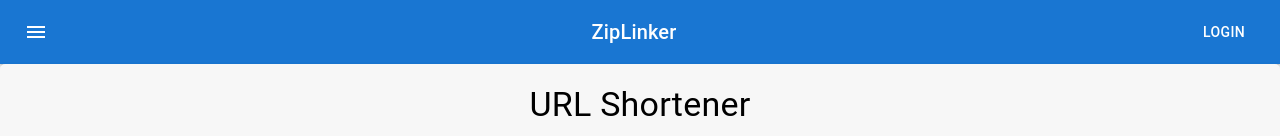
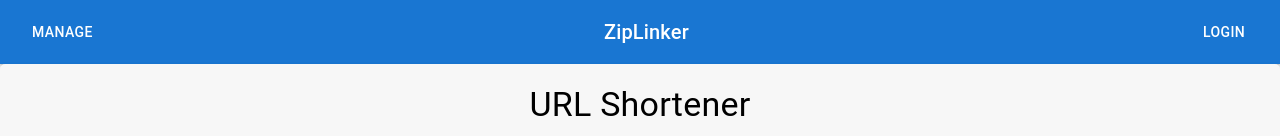
Before and after one commit to JiangqiSu/ZipLinker, a React (Create React App) app in the folder frontend/my-app/: page /home in a window 1280 px wide. Shown: the top 136 px of the page. Built offline with nearby package versions, Linux system fonts and the light colour scheme.

Commit message:
linked home page and management page.

```diff
--- a/frontend/my-app/src/Components/DefaultHeader.tsx
+++ b/frontend/my-app/src/Components/DefaultHeader.tsx
@@ -4,27 +4,20 @@
 import Toolbar from '@mui/material/Toolbar';
 import Typography from '@mui/material/Typography';
 import Button from '@mui/material/Button';
-import IconButton from '@mui/material/IconButton';
-import MenuIcon from '@mui/icons-material/Menu';
 
 export default function DefaultHeader() {
   const navigate = useNavigate();
   const handleLoginClick = () => {
     navigate('/login');
   };
+  const handleManageClick = () => {
+    navigate('/management/:userId');
+  };
   return (
     <Box sx={{ flexGrow: 1 }}>
       <AppBar position="static">
         <Toolbar>
-          <IconButton
-            size="large"
-            edge="start"
-            color="inherit"
-            aria-label="menu"
-            sx={{ mr: 2 }}
-          >
-            <MenuIcon />
-          </IconButton>
+          <Button color="inherit" onClick={handleManageClick}>Manage</Button>
           <Typography variant="h6" component="div" sx={{ flexGrow: 1 }}>
             ZipLinker
           </Typography>
--- a/frontend/my-app/src/Routes.tsx
+++ b/frontend/my-app/src/Routes.tsx
@@ -14,7 +14,8 @@
     return (
         <BrowserRouter>
             <Routes>
-                <Route path="/" element={<RoutesExplainPage />} />
+                <Route path="/" element={<HomePage />} />
+                <Route path="/help" element={<RoutesExplainPage />} />
                 <Route path="/home" element={<HomePage />} />
                 <Route path="/login" element={<Login />} />
                 <Route path="/signup" element={<Signup />} />
```
Also changed, not shown: 2 other files (tests, documents, lock files or other folders).
